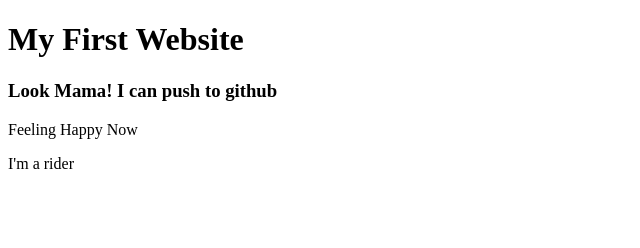
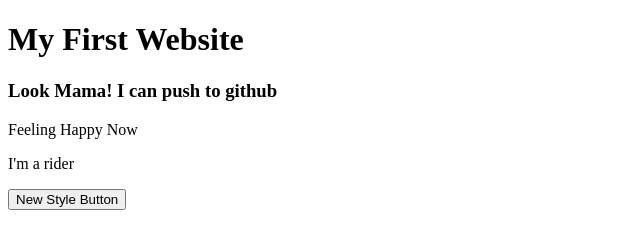
Before and after one commit to Shabbir8788/my-first-website, a plain HTML site: page index.html in a window 1280 px wide. Shown: the whole page, without its empty margins (0-640 px from the left). Drawn offline with Linux system fonts and the light colour scheme.

Commit message:
New Button

```diff
--- a/index.html
+++ b/index.html
@@ -11,5 +11,6 @@
     <h3>Look Mama! I can push to github </h3>
     <p>Feeling Happy Now</p>
     <p>I'm a rider</p>
+    <button>New Style Button</button>
 </body>
 </html>
```
